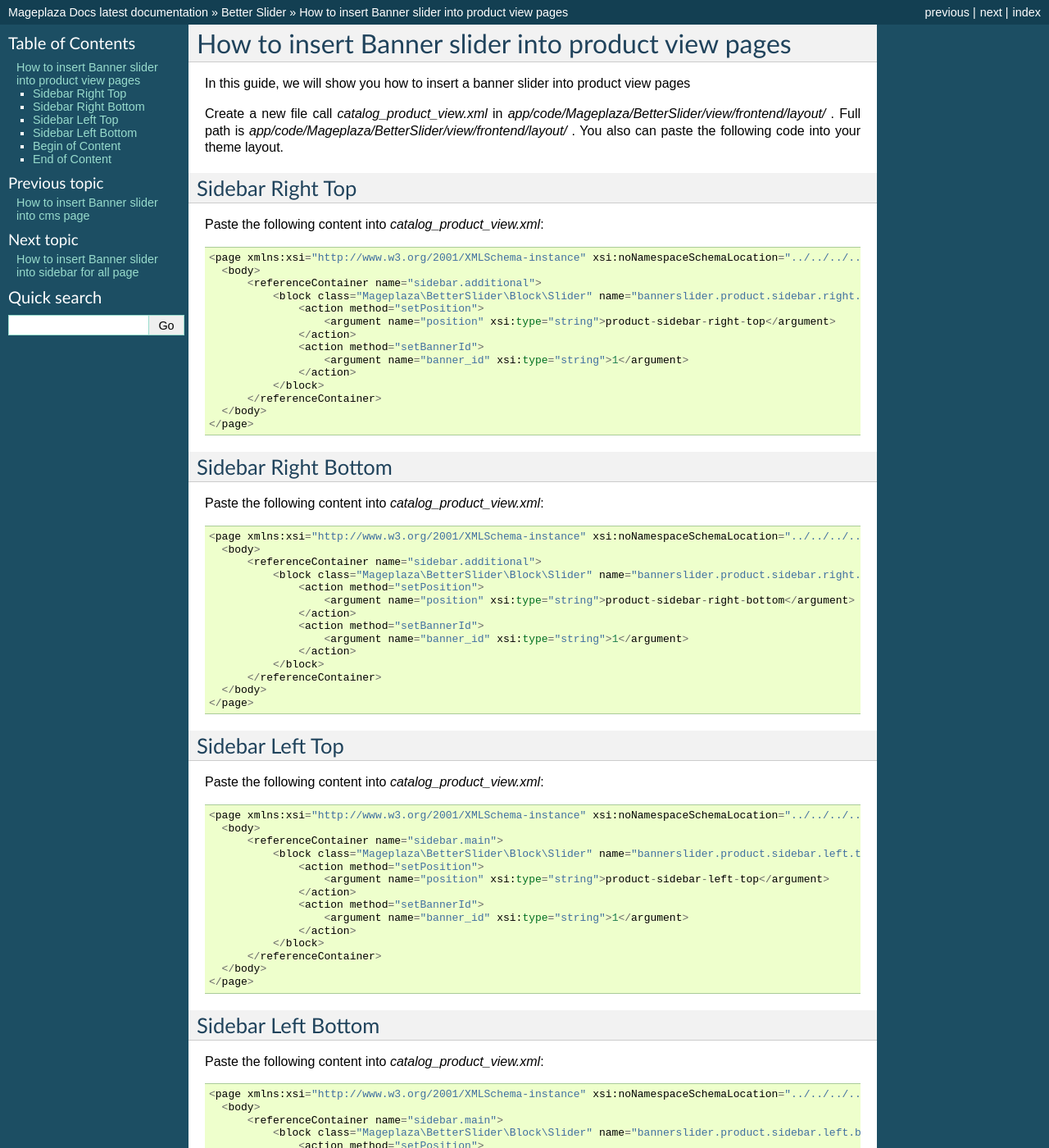
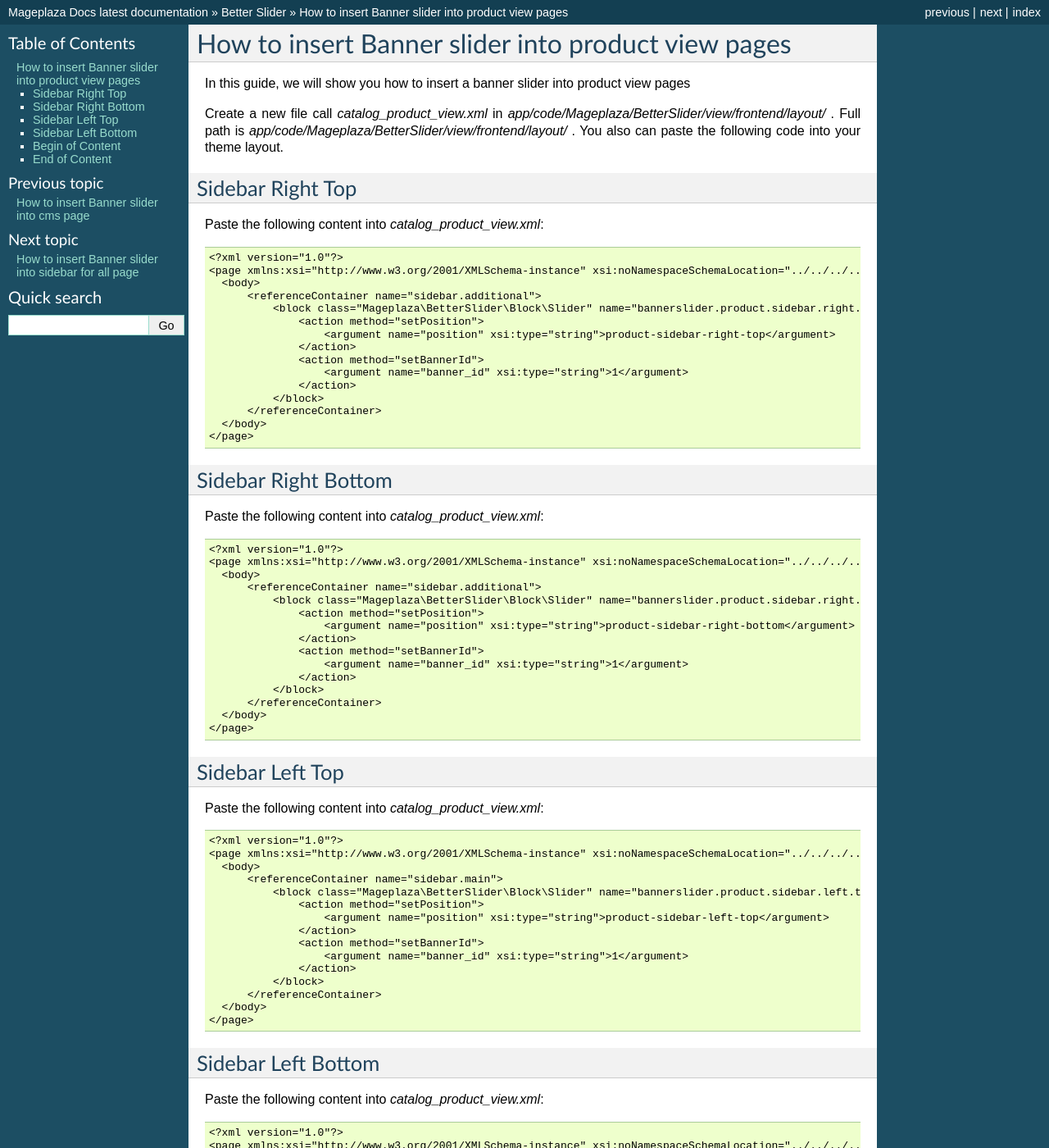
Before and after one commit to magepages/mpdocs, a Sphinx documentation site: the page built from docs/banner-slider-m2/how-to-insert-banner-slider-into-product-view-pages.rst, in a window 1280 px wide and 1400 px high. Shown: the whole window at 82% size. Built offline with Sphinx 7.4.7, drawn with Linux system fonts in a browser that asks for light colours; pages that are not in the unit, such as notebooks, are missing from menus; some of the changed text lies outside the part shown.

Commit message:
Update how-to-insert-banner-slider-into-product-view-pages.rst

```diff
--- a/docs/banner-slider-m2/how-to-insert-banner-slider-into-product-view-pages.rst
+++ b/docs/banner-slider-m2/how-to-insert-banner-slider-into-product-view-pages.rst
@@ -14,6 +14,7 @@
 
 Paste the following content into `catalog_product_view.xml`::
 
+  <?xml version="1.0"?>
   <page xmlns:xsi="http://www.w3.org/2001/XMLSchema-instance" xsi:noNamespaceSchemaLocation="../../../../../../../lib/internal/Magento/Framework/View/Layout/etc/page_configuration.xsd">
     <body>
         <referenceContainer name="sidebar.additional">
@@ -36,6 +37,7 @@
 
 Paste the following content into `catalog_product_view.xml`::
 
+  <?xml version="1.0"?>
   <page xmlns:xsi="http://www.w3.org/2001/XMLSchema-instance" xsi:noNamespaceSchemaLocation="../../../../../../../lib/internal/Magento/Framework/View/Layout/etc/page_configuration.xsd">
     <body>
         <referenceContainer name="sidebar.additional">
@@ -58,6 +60,7 @@
 
 Paste the following content into `catalog_product_view.xml`::
 
+  <?xml version="1.0"?>
   <page xmlns:xsi="http://www.w3.org/2001/XMLSchema-instance" xsi:noNamespaceSchemaLocation="../../../../../../../lib/internal/Magento/Framework/View/Layout/etc/page_configuration.xsd">
     <body>
         <referenceContainer name="sidebar.main">
@@ -79,6 +82,7 @@
 
 Paste the following content into `catalog_product_view.xml`::
 
+  <?xml version="1.0"?>
   <page xmlns:xsi="http://www.w3.org/2001/XMLSchema-instance" xsi:noNamespaceSchemaLocation="../../../../../../../lib/internal/Magento/Framework/View/Layout/etc/page_configuration.xsd">
     <body>
         <referenceContainer name="sidebar.main">
@@ -101,6 +105,7 @@
 
 Paste the following content into `catalog_product_view.xml`::
 
+  <?xml version="1.0"?>
   <page xmlns:xsi="http://www.w3.org/2001/XMLSchema-instance" xsi:noNamespaceSchemaLocation="../../../../../../../lib/internal/Magento/Framework/View/Layout/etc/page_configuration.xsd">
     <body>
         <referenceContainer name="content">
@@ -123,6 +128,7 @@
 
 Paste the following content into `catalog_product_view.xml`::
 
+  <?xml version="1.0"?>
   <page xmlns:xsi="http://www.w3.org/2001/XMLSchema-instance" xsi:noNamespaceSchemaLocation="../../../../../../../lib/internal/Magento/Framework/View/Layout/etc/page_configuration.xsd">
     <body>
         <referenceContainer name="content">
```
